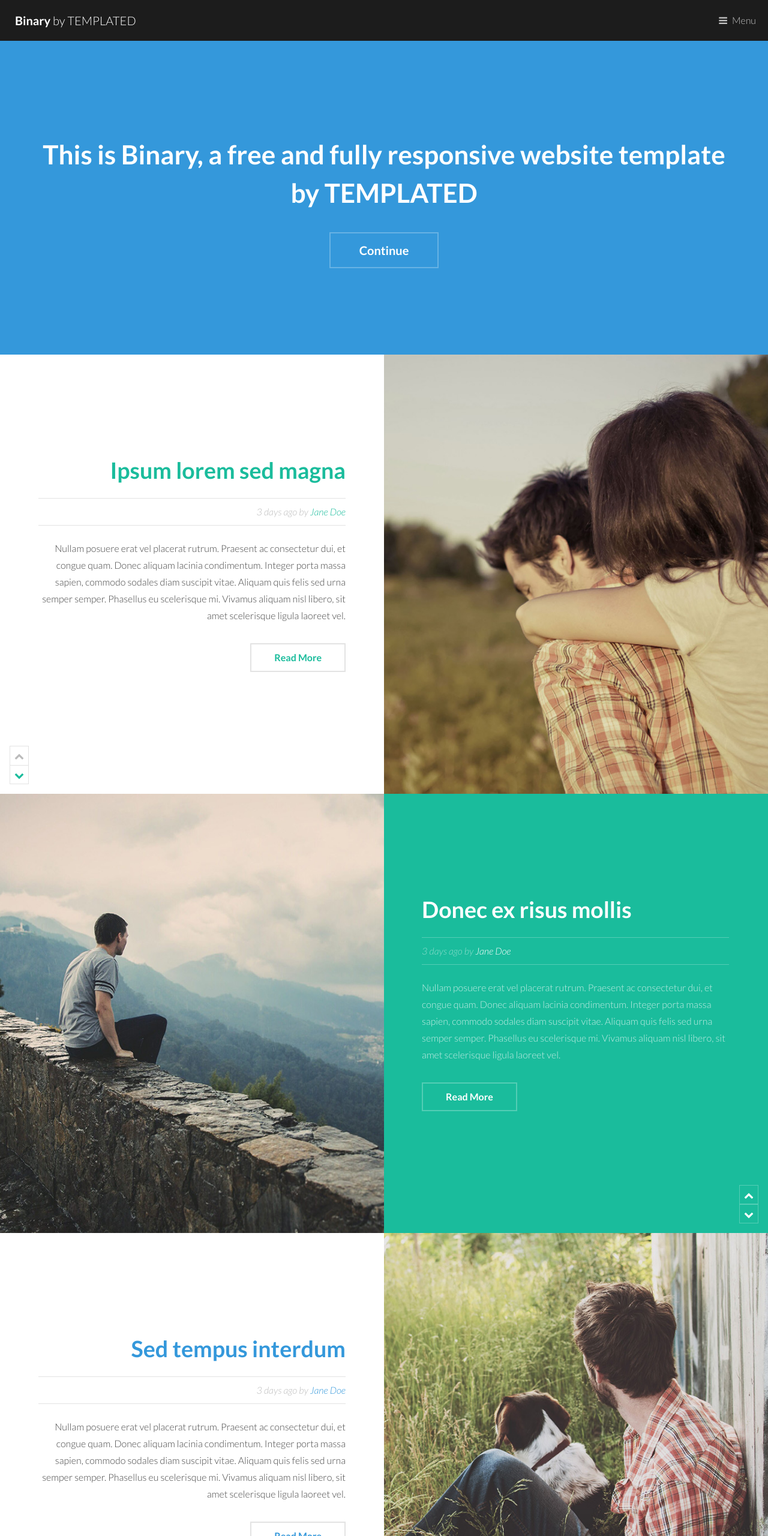
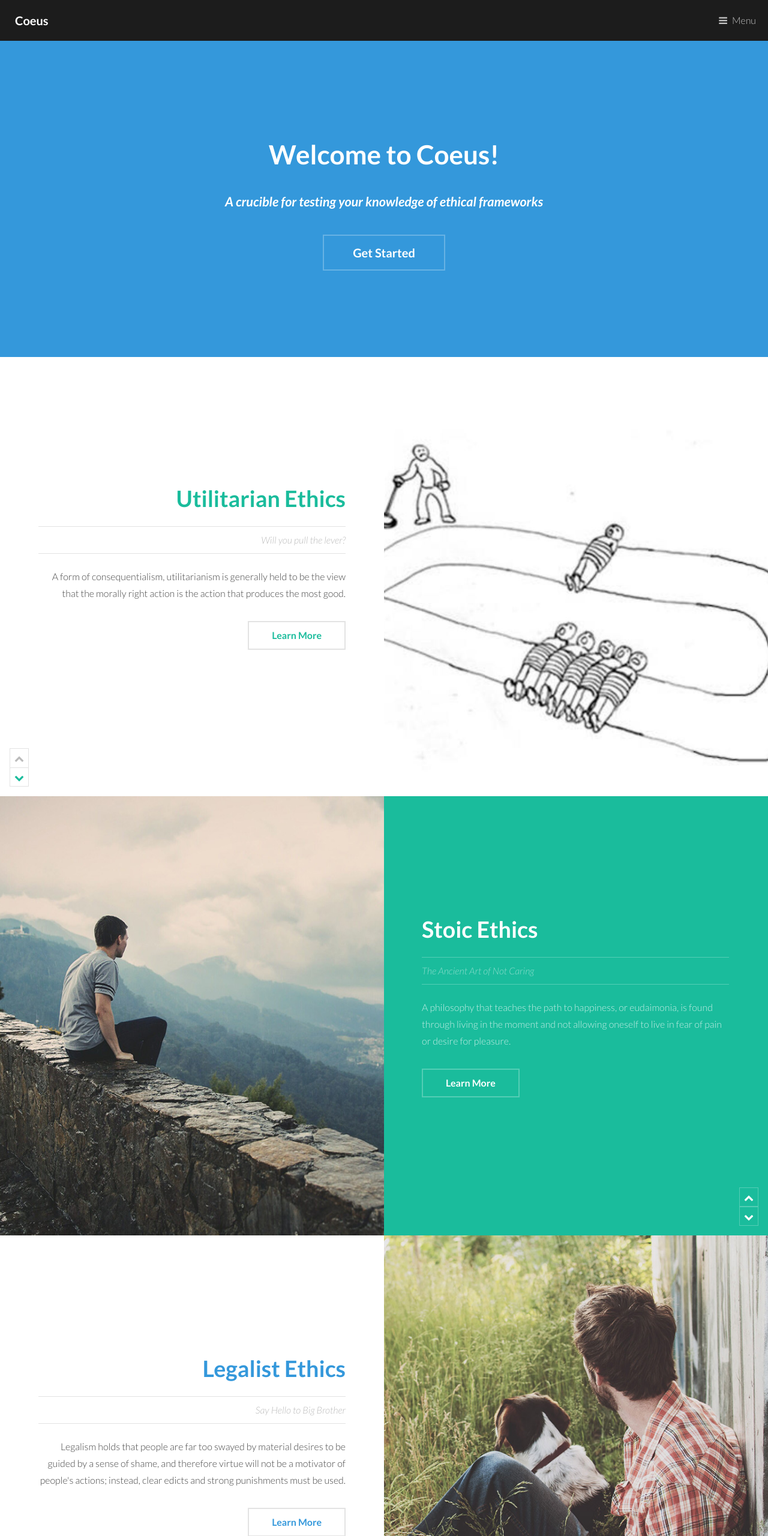
Before and after one commit to UrbanInstitute/quick-quiz, a plain HTML site: page index.html in a window 1280 px wide. Shown: the top 2560 px of the page at 60% size. Drawn offline with Linux system fonts and the light colour scheme.

Commit message:
quiz lookin' real pretty

```diff
--- a/assets/css/quiz.css
+++ b/assets/css/quiz.css
@@ -1,6 +1,7 @@
 html, body {
   width: 100%;
   font-family: Lato;
+  background-color: #3498db;
 }
 
 .quiz-question {
@@ -12,6 +13,7 @@ html, body {
   margin-top: 30px;
   font-size: 32px;
   margin-bottom: 20px;
+  color: #fff;
 }
 
 .quiz-answers {
@@ -33,17 +35,18 @@ html, body {
 }
 .quiz-button.btn {
   margin-top: 10px;
-  background-color: #ddd;
+  background-color: #3498db;
   border-radius: 0;
   text-transform: uppercase;
   white-space: normal !important;
   max-width: 250px;
   width: 250px;
+  color: #fff;
+  box-shadow: inset 0 0 0 2px rgba(255, 255, 255, 0.25);
 }
 
 .quiz-button.btn:hover {
-  background-color: #0096D2;
-  color: #fff;
+  background-color: rgba(255, 255, 255, 0.075);
 }
 
 
@@ -64,6 +67,7 @@ html, body {
   margin: 0 auto;
   text-align: center;
   padding-top: 20px !important;
+  color: #fff;
 }
 
 .results-ratio,
@@ -95,7 +99,7 @@ html, body {
 
 .quiz-title {
   font-size: 60px;
-  font-weight: 300;
+  font-weight: 700;
   margin-top: 100px;
   margin-bottom: 30px;
 }
@@ -149,14 +153,14 @@ html, body {
   margin-right: 10px;
 }
 .progress-circles li.dark{
-  background: #1696d2;
+  background: #fff;
 }
 
 
 .follow-tw {
   display: inline-block;
   background-repeat: no-repeat;
-  background-image: url(images/icons-s973202652e.png);
+  background-image: url(../../images/icons-s973202652e.png);
   background-position: 0 -993px;
   height: 32px;
   width: 32px;
@@ -167,7 +171,7 @@ html, body {
 .follow-fb {
   display: inline-block;
   background-repeat: no-repeat;
-  background-image: url(images/icons-s973202652e.png);
+  background-image: url(../../images/icons-s973202652e.png);
   background-position: 0 -1880px;
   height: 32px;
   width: 32px;
--- a/index.html
+++ b/index.html
@@ -6,7 +6,7 @@
 -->
 <html>
 	<head>
-		<title>Binary by TEMPLATED</title>
+		<title>Coeus</title>
 		<meta charset="utf-8" />
 		<meta name="viewport" content="width=device-width, initial-scale=1" />
 		<link rel="stylesheet" href="assets/css/main.css" />
@@ -15,7 +15,7 @@
 
 		<!-- Header -->
 			<header id="header">
-				<a href="index.html" class="logo"><strong>Binary</strong> by TEMPLATED</a>
+				<a href="index.html" class="logo"><strong>Coeus</strong></a>
 				<nav>
 					<a href="#menu">Menu</a>
 				</nav>
@@ -33,10 +33,10 @@
 		<!-- Banner -->
 			<section id="banner">
 				<div class="inner">
-					<h1>This is Binary, a free and fully responsive<br />
-					website template by <a href="https://templated.co">TEMPLATED</a></h1>
+					<h1>Welcome to Coeus!</h1>
+					<h3 style="padding-bottom: 20px;"><i>A crucible for testing your knowledge of ethical frameworks</i></h3>
 					<ul class="actions">
-						<li><a href="#one" class="button alt scrolly big">Continue</a></li>
+						<li><a href="#one" class="button alt scrolly big">Get Started</a></li>
 					</ul>
 				</div>
 			</section>
@@ -44,17 +44,17 @@
 		<!-- One -->
 			<article id="one" class="post style1">
 				<div class="image">
-					<img src="images/pic14.jpg" alt="" data-position="75% center" />
+					<img src="images/trolley.jpeg" alt="" data-position="75% center" />
 				</div>
 				<div class="content">
 					<div class="inner">
 						<header>
-							<h2><a href="generic.html">Ipsum lorem sed magna</a></h2>
-							<p class="info">3 days ago by <a href="#">Jane Doe</a></p>
+							<h2><a href="generic.html">Utilitarian Ethics</a></h2>
+							<p class="info">Will you pull the lever?</p>
 						</header>
-						<p>Nullam posuere erat vel placerat rutrum. Praesent ac consectetur dui, et congue quam. Donec aliquam lacinia condimentum. Integer porta massa sapien, commodo sodales diam suscipit vitae. Aliquam quis felis sed urna semper semper. Phasellus eu scelerisque mi. Vivamus aliquam nisl libero, sit amet scelerisque ligula laoreet vel.</p>
+						<p>A form of consequentialism, utilitarianism is generally held to be the view that the morally right action is the action that produces the most good.</p>
 						<ul class="actions">
-							<li><a href="generic.html" class="button alt">Read More</a></li>
+							<li><a href="generic.html" class="button alt">Learn More</a></li>
 						</ul>
 					</div>
 					<div class="postnav">
@@ -72,12 +72,12 @@
 				<div class="content">
 					<div class="inner">
 						<header>
-							<h2><a href="generic.html">Donec ex risus mollis</a></h2>
-							<p class="info">3 days ago by <a href="#">Jane Doe</a></p>
+							<h2><a href="generic.html">Stoic Ethics</a></h2>
+							<p class="info">The Ancient Art of Not Caring</p>
 						</header>
-						<p>Nullam posuere erat vel placerat rutrum. Praesent ac consectetur dui, et congue quam. Donec aliquam lacinia condimentum. Integer porta massa sapien, commodo sodales diam suscipit vitae. Aliquam quis felis sed urna semper semper. Phasellus eu scelerisque mi. Vivamus aliquam nisl libero, sit amet scelerisque ligula laoreet vel.</p>
+						<p>A philosophy that teaches the path to happiness, or eudaimonia, is found through living in the moment and not allowing oneself to live in fear of pain or desire for pleasure.</p>
 						<ul class="actions">
-							<li><a href="generic.html" class="button alt">Read More</a></li>
+							<li><a href="generic.html" class="button alt">Learn More</a></li>
 						</ul>
 					</div>
 					<div class="postnav">
@@ -95,12 +95,12 @@
 				<div class="content">
 					<div class="inner">
 						<header>
-							<h2><a href="generic.html">Sed tempus interdum</a></h2>
-							<p class="info">3 days ago by <a href="#">Jane Doe</a></p>
+							<h2><a href="generic.html">Legalist Ethics</a></h2>
+							<p class="info">Say Hello to Big Brother</p>
 						</header>
-						<p>Nullam posuere erat vel placerat rutrum. Praesent ac consectetur dui, et congue quam. Donec aliquam lacinia condimentum. Integer porta massa sapien, commodo sodales diam suscipit vitae. Aliquam quis felis sed urna semper semper. Phasellus eu scelerisque mi. Vivamus aliquam nisl libero, sit amet scelerisque ligula laoreet vel.</p>
+						<p>Legalism holds that people are far too swayed by material desires to be guided by a sense of shame, and therefore virtue will not be a motivator of people's actions; instead, clear edicts and strong punishments must be used.</p>
 						<ul class="actions">
-							<li><a href="generic.html" class="button alt">Read More</a></li>
+							<li><a href="generic.html" class="button alt">Learn More</a></li>
 						</ul>
 					</div>
 					<div class="postnav">
@@ -118,63 +118,17 @@
 				<div class="content">
 					<div class="inner">
 						<header>
-							<h2><a href="generic.html">Adipiscing sed urna</a></h2>
-							<p class="info">3 days ago by <a href="#">Jane Doe</a></p>
+							<h2><a href="generic.html">Feminist Ethics</a></h2>
+							<p class="info">I Don't Feel Comfortable Making a Witty Comment on This One</p>
 						</header>
-						<p>Nullam posuere erat vel placerat rutrum. Praesent ac consectetur dui, et congue quam. Donec aliquam lacinia condimentum. Integer porta massa sapien, commodo sodales diam suscipit vitae. Aliquam quis felis sed urna semper semper. Phasellus eu scelerisque mi. Vivamus aliquam nisl libero, sit amet scelerisque ligula laoreet vel.</p>
+						<p>Feminist ethics aims to "understand, criticize, and correct" the binary view of gender, male privilege, and how gender has been used as a construct to maintain oppression.</p>
 						<ul class="actions">
-							<li><a href="generic.html" class="button alt">Read More</a></li>
+							<li><a href="generic.html" class="button alt">Learn More</a></li>
 						</ul>
 					</div>
 					<div class="postnav">
 						<a href="#three" class="scrolly prev"><span class="icon fa-chevron-up"></span></a>
 						<a href="#five" class="scrolly next"><span class="icon fa-chevron-down"></span></a>
-					</div>
-				</div>
-			</article>
-
-		<!-- Five -->
-			<article id="five" class="post style3">
-				<div class="image">
-					<img src="images/pic13.jpg" alt="" data-position="5% center" />
-				</div>
-				<div class="content">
-					<div class="inner">
-						<header>
-							<h2><a href="generic.html">Interdum et rutrum</a></h2>
-							<p class="info">3 days ago by <a href="#">Jane Doe</a></p>
-						</header>
-						<p>Nullam posuere erat vel placerat rutrum. Praesent ac consectetur dui, et congue quam. Donec aliquam lacinia condimentum. Integer porta massa sapien, commodo sodales diam suscipit vitae. Aliquam quis felis sed urna semper semper. Phasellus eu scelerisque mi. Vivamus aliquam nisl libero, sit amet scelerisque ligula laoreet vel.</p>
-						<ul class="actions">
-							<li><a href="generic.html" class="button alt">Read More</a></li>
-						</ul>
-					</div>
-					<div class="postnav">
-						<a href="#four" class="scrolly prev"><span class="icon fa-chevron-up"></span></a>
-						<a href="#six" class="scrolly next"><span class="icon fa-chevron-down"></span></a>
-					</div>
-				</div>
-			</article>
-
-		<!-- Six -->
-			<article id="six" class="post invert style3 alt">
-				<div class="image">
-					<img src="images/pic12.jpg" alt="" data-position="80% center" />
-				</div>
-				<div class="content">
-					<div class="inner">
-						<header>
-							<h2><a href="generic.html">Magna porta aliquam</a></h2>
-							<p class="info">3 days ago by <a href="#">Jane Doe</a></p>
-						</header>
-						<p>Nullam posuere erat vel placerat rutrum. Praesent ac consectetur dui, et congue quam. Donec aliquam lacinia condimentum. Integer porta massa sapien, commodo sodales diam suscipit vitae. Aliquam quis felis sed urna semper semper. Phasellus eu scelerisque mi. Vivamus aliquam nisl libero, sit amet scelerisque ligula laoreet vel.</p>
-						<ul class="actions">
-							<li><a href="generic.html" class="button alt">Read More</a></li>
-						</ul>
-					</div>
-					<div class="postnav">
-						<a href="#five" class="scrolly prev"><span class="icon fa-chevron-up"></span></a>
-						<a href="#" class="scrolly next disabled"><span class="icon fa-chevron-down"></span></a>
 					</div>
 				</div>
 			</article>
@@ -187,7 +141,7 @@
 					<li><a href="#" class="icon fa-instagram"><span class="label">Instagram</span></a></li>
 				</ul>
 				<div class="copyright">
-					&copy; Untitled. Design: <a href="https://templated.co">TEMPLATED</a>. Images: <a href="https://unsplash.com">Unsplash</a>.
+					&copy; Coeus by Justin Virgadamo. Design: <a href="https://templated.co">TEMPLATED</a>.
 				</div>
 			</footer>
 
```
Also changed, not shown: images/trolley.jpeg (added).
